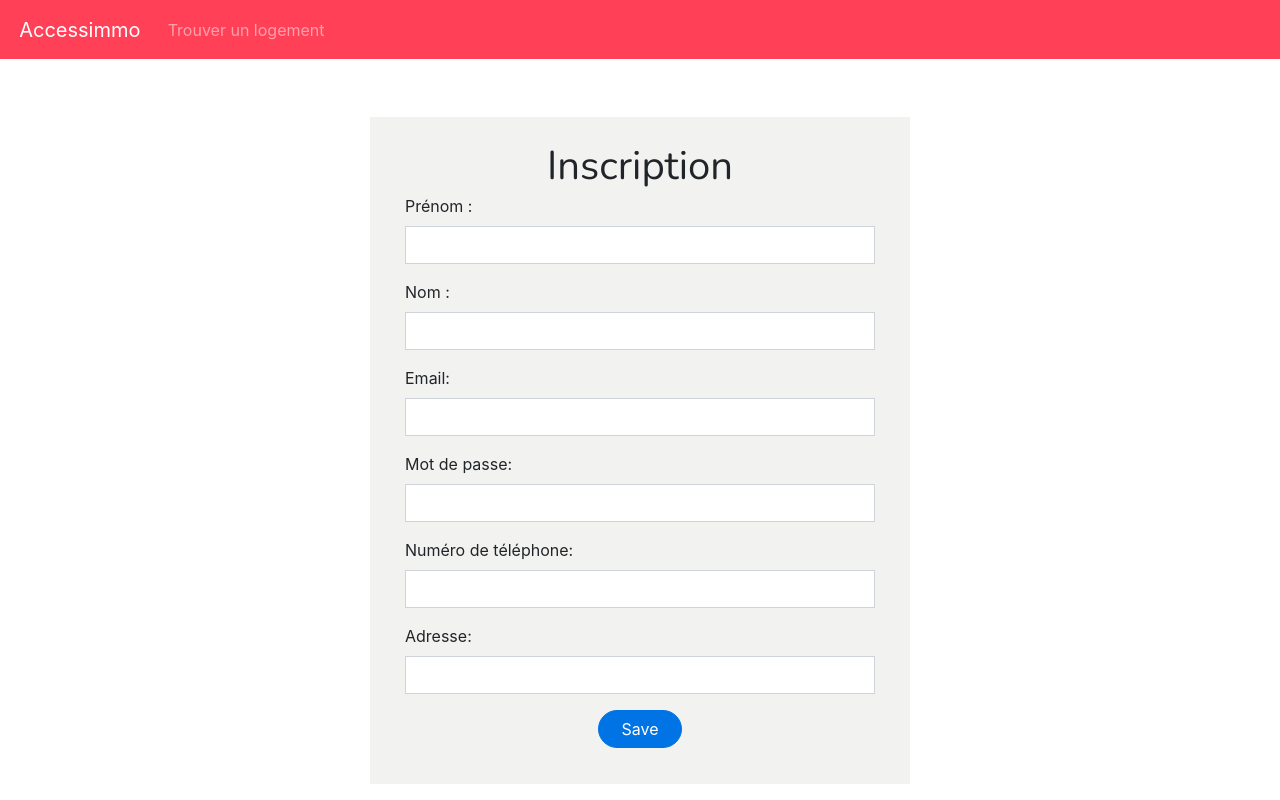
After one commit to Karobwe/accessimmo, a Symfony app: template templates/registration/register.html.twig in a window 1280 px wide. The commit adds this page. Run offline with Twig, Linux system fonts and the light colour scheme; the template is opened without the code that fills it, so the values that code supplies are empty; form fields are guessed from the names that the template uses; some libraries are stand-ins or nearby versions.

Commit message:
add form register + Customization

```diff
--- a/src/.preload.php
+++ b/src/.preload.php
@@ -1,5 +1,5 @@
 <?php
 
-if (file_exists(__DIR__.'/../var/cache/dev/srcApp_KernelDevDebugContainer.preload.php')) {
-    require __DIR__.'/../var/cache/dev/srcApp_KernelDevDebugContainer.preload.php';
+if (file_exists(__DIR__.'/../var/cache/prod/srcApp_KernelProdContainer.preload.php')) {
+    require __DIR__.'/../var/cache/prod/srcApp_KernelProdContainer.preload.php';
 }
--- a/src/Entity/User.php
+++ b/src/Entity/User.php
@@ -6,10 +6,12 @@ use App\Repository\UserRepository;
 use Doctrine\Common\Collections\ArrayCollection;
 use Doctrine\Common\Collections\Collection;
 use Doctrine\ORM\Mapping as ORM;
+use Symfony\Bridge\Doctrine\Validator\Constraints\UniqueEntity;
 use Symfony\Component\Security\Core\User\UserInterface;
 
 /**
  * @ORM\Entity(repositoryClass=UserRepository::class)
+ * @UniqueEntity(fields={"email"}, message="There is already an account with this email")
  */
 class User implements UserInterface
 {
--- a/src/Security/UserAuthenticator.php
+++ b/src/Security/UserAuthenticator.php
@@ -97,7 +97,8 @@ class UserAuthenticator extends AbstractFormLoginAuthenticator implements Passwo
         }
 
         // For example : return new RedirectResponse($this->urlGenerator->generate('some_route'));
-        throw new \Exception('TODO: provide a valid redirect inside '.__FILE__);
+        return new RedirectResponse($this->urlGenerator->generate('home'));
+        //throw new \Exception('TODO: provide a valid redirect inside '.__FILE__);
     }
 
     protected function getLoginUrl()
--- /dev/null
+++ b/templates/registration/register.html.twig
@@ -0,0 +1,94 @@
+{% extends 'base.html.twig' %}
+
+{% block title %}Inscription{% endblock %}
+{% block content %}
+    <div class="container">
+        <div class="row">
+            <div class="col-6 offset-3 mt-5">
+                <div class="card-body bg-light">
+                    <div>
+                        <h1 class="text-center my-1">Inscription</h1>
+                            {{ form_start(registrationForm) }}
+                                <div class="form-group">
+                                    {{ form_label(registrationForm.firstName, "Prénom :", {'label_attr': {'class': 'col-sm-6 control-label' } }) }}
+
+                                    <div class="col-sm">
+                                        {{ form_widget(registrationForm.firstName, {'attr': {'class': 'form-control'} }) }}
+                                    </div>
+                                        {% if not form_errors(registrationForm.firstName) == '' %}
+                                            <span class='alert alert-warning col-lg-offset-4 col-lg-8 glyphicon glyphicon-warning-sign'>
+                                                <span class='error'> {{ form_errors(registrationForm.firstName)|striptags|raw }}</span>
+                                            </span>
+                                        {% endif %}
+                                    </div>
+                                </div>
+                                <div class="form-group">
+                                    {{ form_label(registrationForm.lastName, "Nom :", {'label_attr': {'class': 'col-sm-6 control-label' } }) }}
+
+                                    <div class="col-sm">
+                                        {{ form_widget(registrationForm.lastName, {'attr': {'class': 'form-control'} }) }}
+                                    </div>
+                                        {% if not form_errors(registrationForm.lastName) == '' %}
+                                            <span class='alert alert-warning col-lg-offset-4 col-lg-8 glyphicon glyphicon-warning-sign'>
+                                                <span class='error'> {{ form_errors(registrationForm.lastName)|striptags|raw }}</span>
+                                            </span>
+                                        {% endif %}
+                                </div>
+                                <div class="form-group">
+                                    {{ form_label(registrationForm.email, "Email:", {'label_attr': {'class': 'col-sm-6 control-label' } }) }}
+
+                                    <div class="col-sm">
+                                        {{ form_widget(registrationForm.email, {'attr': {'class': 'form-control'} }) }}
+                                    </div>
+                                        {% if not form_errors(registrationForm.email) == '' %}
+                                            <span class='alert alert-warning col-lg-offset-4 col-lg-6 glyphicon glyphicon-warning-sign'>
+                                                <span class='error'> {{ form_errors(registrationForm.email)|striptags|raw }}</span>
+                                            </span>
+                                        {% endif %}
+                                </div>
+                                <div class="form-group">
+                                    {{ form_label(registrationForm.plainPassword, "Mot de passe:", {'label_attr': {'class': 'col-sm-6 control-label' } }) }}
+
+                                    <div class="col-sm">
+                                        {{ form_widget(registrationForm.plainPassword, {'attr': {'class': 'form-control'} }) }}
+                                    </div>
+                                        {% if not form_errors(registrationForm.plainPassword) == '' %}
+                                            <span class='alert alert-warning col-lg-offset-4 col-lg-8 glyphicon glyphicon-warning-sign'>
+                                                <span class='error'> {{ form_errors(registrationForm.plainPassword)|striptags|raw }}</span>
+                                            </span>
+                                        {% endif %}
+                                </div>
+                                <div class="form-group">
+                                    {{ form_label(registrationForm.phone, "Numéro de téléphone:", {'label_attr': {'class': 'col-sm-6 control-label' } }) }}
+
+                                    <div class="col-sm">
+                                        {{ form_widget(registrationForm.phone, {'attr': {'class': 'form-control'} }) }}
+                                    </div>
+                                        {% if not form_errors(registrationForm.phone) == '' %}
+                                            <span class='alert alert-warning col-lg-offset-6 col-lg-8 glyphicon glyphicon-warning-sign'>
+                                                <span class='error'> {{ form_errors(registrationForm.phone)|striptags|raw }}</span>
+                                            </span>
+                                        {% endif %}
+                                </div>
+                                <div class="form-group">
+                                    {{ form_label(registrationForm.adress, "Adresse:", {'label_attr': {'class': 'col-sm-6 control-label' } }) }}
+
+                                    <div class="col-sm">
+                                        {{ form_widget(registrationForm.adress, {'attr': {'class': 'form-control'} }) }}
+                                    </div>
+                                        {% if not form_errors(registrationForm.adress) == '' %}
+                                            <span class='alert alert-warning col-lg-offset-4 col-lg-8 glyphicon glyphicon-warning-sign'>
+                                                <span class='error'> {{ form_errors(registrationForm.adress)|striptags|raw }}</span>
+                                            </span>
+                                        {% endif %}
+                                </div>
+                                <div class="form-group text-center">
+                                    {{ form_widget(registrationForm.save, {'attr': {'class': 'btn btn-success col-lg-2'} }) }}
+                                </div>
+                            {{ form_end(registrationForm) }}
+                    </div>
+                </div>
+            </div>
+        </div>
+    </div>
+{% endblock %}
```
Also changed, not shown: src/Controller/RegistrationController.php (added, +52 -0 lines), src/Form/RegistrationFormType.php (added, +84 -0 lines), templates/security/login.html.twig (+5 -5 lines).
